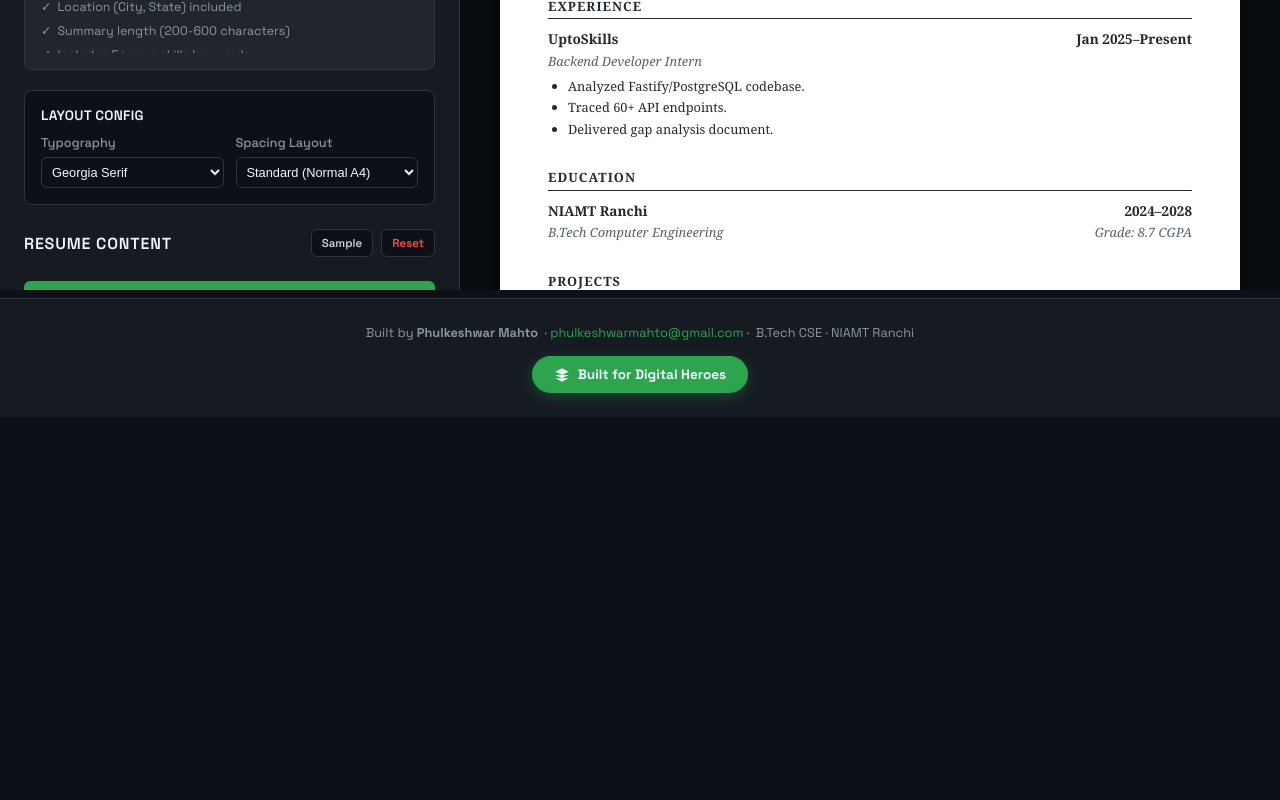
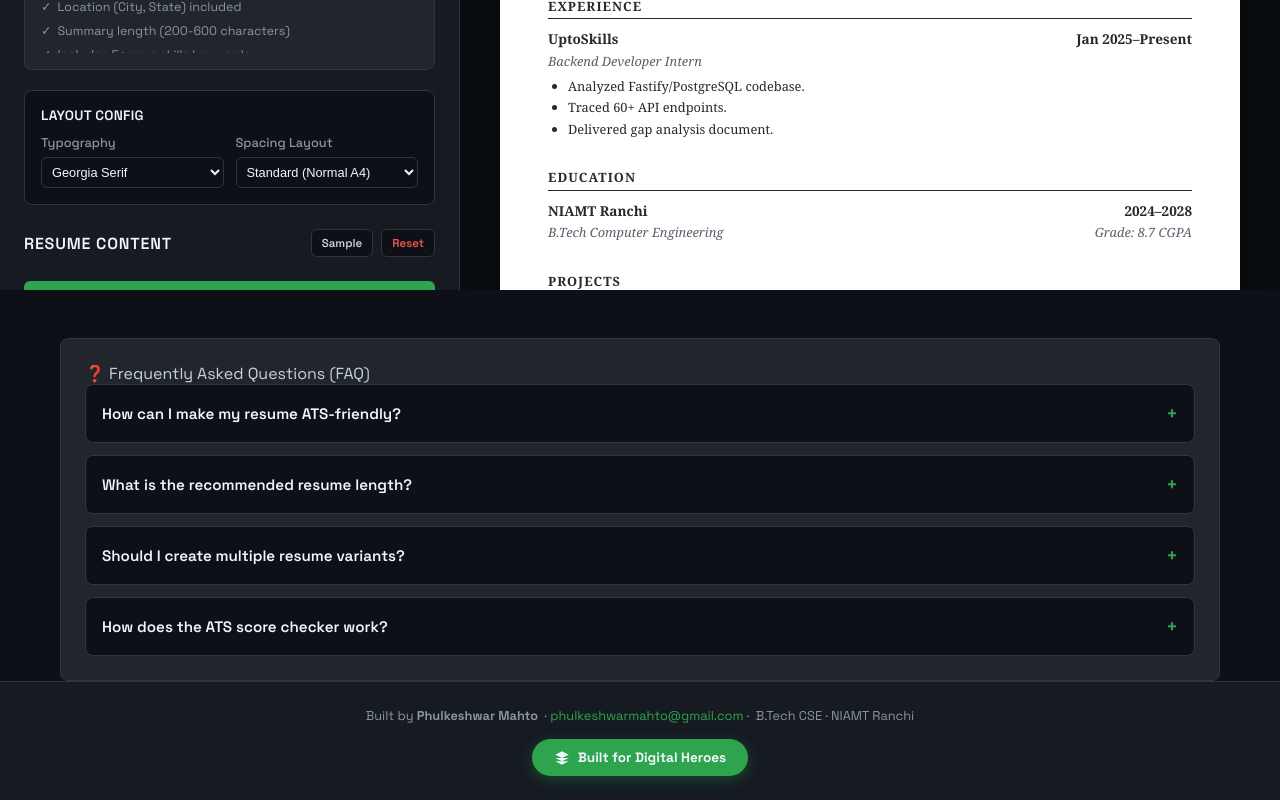
Before and after one commit to phulkeshwar/ResumeBuilder, a React (Vite) app: page / in a window 1280 px wide. Shown: the part 422-1222 px from the top of the page. Before the commit the page ends 839 px from the top, so only its background shows below. Built offline with nearby package versions, Linux system fonts and the light colour scheme.

Commit message:
feat: add visual FAQ accordion section and dynamic JSON-LD metadata for deep SEO

```diff
--- a/src/App.tsx
+++ b/src/App.tsx
@@ -121,6 +121,67 @@ export default function App() {
 
   // Local state copy representing the active form inputs
   const [state, setState] = useState<ResumeState>(DEFAULT_STATE);
+
+  // FAQ Active Accordion
+  const [faqActive, setFaqActive] = useState<number | null>(null);
+  const toggleFaq = (index: number) => {
+    setFaqActive(faqActive === index ? null : index);
+  };
+
+  // Dynamic FAQ JSON-LD Injection for deep SEO
+  useEffect(() => {
+    const faqSchema = {
+      "@context": "https://schema.org",
+      "@type": "FAQPage",
+      "mainEntity": [
+        {
+          "@type": "Question",
+          "name": "How can I make my resume ATS-friendly?",
+          "acceptedAnswer": {
+            "@type": "Answer",
+            "text": "To make your resume ATS (Applicant Tracking System) friendly, use a clean single-column layout, standard headings, avoid tables or graphic elements, write list-based bullet points, and include relevant technical keywords matching the job description."
+          }
+        },
+        {
+          "@type": "Question",
+          "name": "What is the recommended resume length?",
+          "acceptedAnswer": {
+            "@type": "Answer",
+            "text": "For students and professionals with under 5 years of experience, a single-page (1 page) resume is highly recommended. Ensure spacing and margins are adjusted to fit your profile neatly without crowding."
+          }
+        },
+        {
+          "@type": "Question",
+          "name": "Should I create multiple resume variants?",
+          "acceptedAnswer": {
+            "@type": "Answer",
+            "text": "Yes. Customizing your resume for different targeted roles (e.g. Frontend vs Backend) increases your callback rates. Use the built-in profile variants manager to store and switch between different targeted profiles."
+          }
+        },
+        {
+          "@type": "Question",
+          "name": "How does the ATS score checker work?",
+          "acceptedAnswer": {
+            "@type": "Answer",
+            "text": "Our built-in ATS checker analyzes the structured components of your resume (contact information, job summary length, technical skill tag counts, bullet points formatting) and evaluates conformity to industry best practices."
+          }
+        }
+      ]
+    };
+
+    const script = document.createElement('script');
+    script.type = 'application/ld+json';
+    script.id = 'faq-jsonld';
+    script.innerHTML = JSON.stringify(faqSchema);
+    document.head.appendChild(script);
+
+    return () => {
+      const existingScript = document.getElementById('faq-jsonld');
+      if (existingScript) {
+        existingScript.remove();
+      }
+    };
+  }, []);
 
   // 2. STYLING VARIANTS STATE
   const [fontTheme, setFontTheme] = useState<'serif' | 'sans' | 'mono'>('serif');
@@ -974,6 +1035,48 @@ export default function App() {
         </section>
       </div>
 
+      {/* FAQ SECTION */}
+      <div className="faq-section-container">
+        <div className="card faq-card">
+          <div className="card-title">❓ Frequently Asked Questions (FAQ)</div>
+          <div className="faq-list">
+            {[
+              {
+                q: "How can I make my resume ATS-friendly?",
+                a: "To make your resume ATS (Applicant Tracking System) friendly, use a clean single-column layout, standard headings, avoid tables or graphic elements, write list-based bullet points, and include relevant technical keywords matching the job description."
+              },
+              {
+                q: "What is the recommended resume length?",
+                a: "For students and professionals with under 5 years of experience, a single-page (1 page) resume is highly recommended. Ensure spacing and margins are adjusted to fit your profile neatly without crowding."
+              },
+              {
+                q: "Should I create multiple resume variants?",
+                a: "Yes. Customizing your resume for different targeted roles (e.g. Frontend vs Backend) increases your callback rates. Use the built-in profile variants manager to store and switch between different targeted profiles."
+              },
+              {
+                q: "How does the ATS score checker work?",
+                a: "Our built-in ATS checker analyzes the structured components of your resume (contact information, job summary length, technical skill tag counts, bullet points formatting) and evaluates conformity to industry best practices."
+              }
+            ].map((item, index) => (
+              <div key={index} className={`faq-item ${faqActive === index ? 'active' : ''}`}>
+                <button
+                  type="button"
+                  className="faq-question"
+                  onClick={() => toggleFaq(index)}
+                  aria-expanded={faqActive === index}
+                >
+                  <span>{item.q}</span>
+                  <span className="faq-icon">{faqActive === index ? '−' : '+'}</span>
+                </button>
+                <div className="faq-answer">
+                  <p>{item.a}</p>
+                </div>
+              </div>
+            ))}
+          </div>
+        </div>
+      </div>
+
       {/* FOOTER */}
       <footer>
         <p className="footer-author">
--- a/src/index.css
+++ b/src/index.css
@@ -714,3 +714,86 @@ footer {
   font-size: 0.78rem;
   outline: none;
 }
+
+/* ── FAQ ACCORDION STYLES ── */
+.faq-section-container {
+  width: 100%;
+  max-width: 1200px;
+  margin: 40px auto 0;
+  padding: 0 20px;
+}
+
+.faq-card {
+  background: var(--surface);
+  border: 1px solid var(--border);
+  border-radius: var(--radius);
+  padding: 24px;
+}
+
+.faq-list {
+  display: flex;
+  flex-direction: column;
+  gap: 12px;
+}
+
+.faq-item {
+  border: 1px solid var(--border);
+  border-radius: 8px;
+  background: var(--bg);
+  overflow: hidden;
+  transition: border-color 0.2s, background-color 0.2s;
+}
+
+.faq-item:hover {
+  border-color: var(--accent);
+}
+
+.faq-item.active {
+  border-color: var(--accent);
+  background: rgba(46, 164, 79, 0.03);
+}
+
+.faq-question {
+  width: 100%;
+  padding: 16px;
+  display: flex;
+  justify-content: space-between;
+  align-items: center;
+  background: transparent;
+  border: none;
+  color: var(--text-bright);
+  font-family: inherit;
+  font-size: 0.95rem;
+  font-weight: 600;
+  text-align: left;
+  cursor: pointer;
+  outline: none;
+}
+
+.faq-icon {
+  font-size: 1.2rem;
+  color: var(--accent);
+  margin-left: 12px;
+  transition: transform 0.2s;
+}
+
+.faq-answer {
+  max-height: 0;
+  overflow: hidden;
+  transition: max-height 0.2s ease-out, padding 0.2s ease-out;
+  padding: 0 16px;
+  color: var(--text-mute);
+  font-size: 0.88rem;
+  line-height: 1.5;
+}
+
+.faq-item.active .faq-answer {
+  max-height: 300px;
+  padding-bottom: 16px;
+}
+
+@media print {
+  .faq-section-container {
+    display: none !important;
+  }
+}
```
